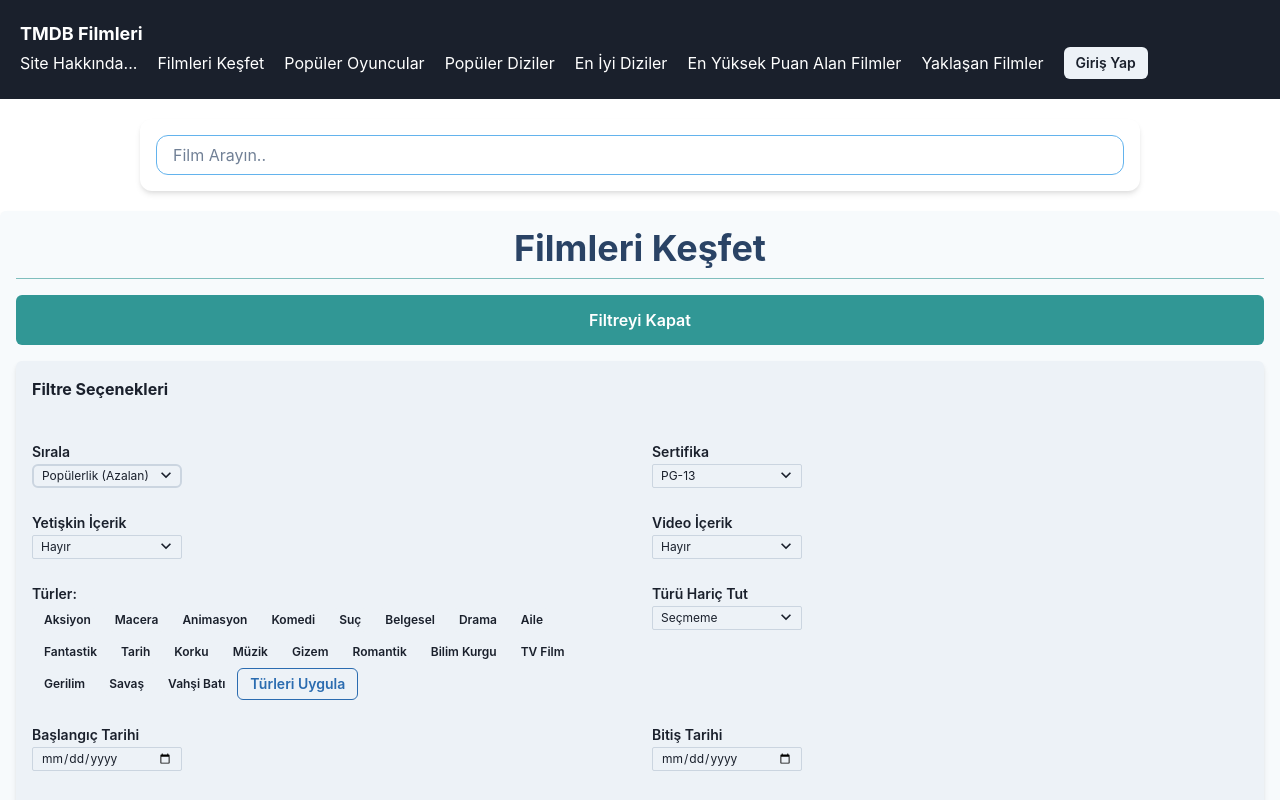
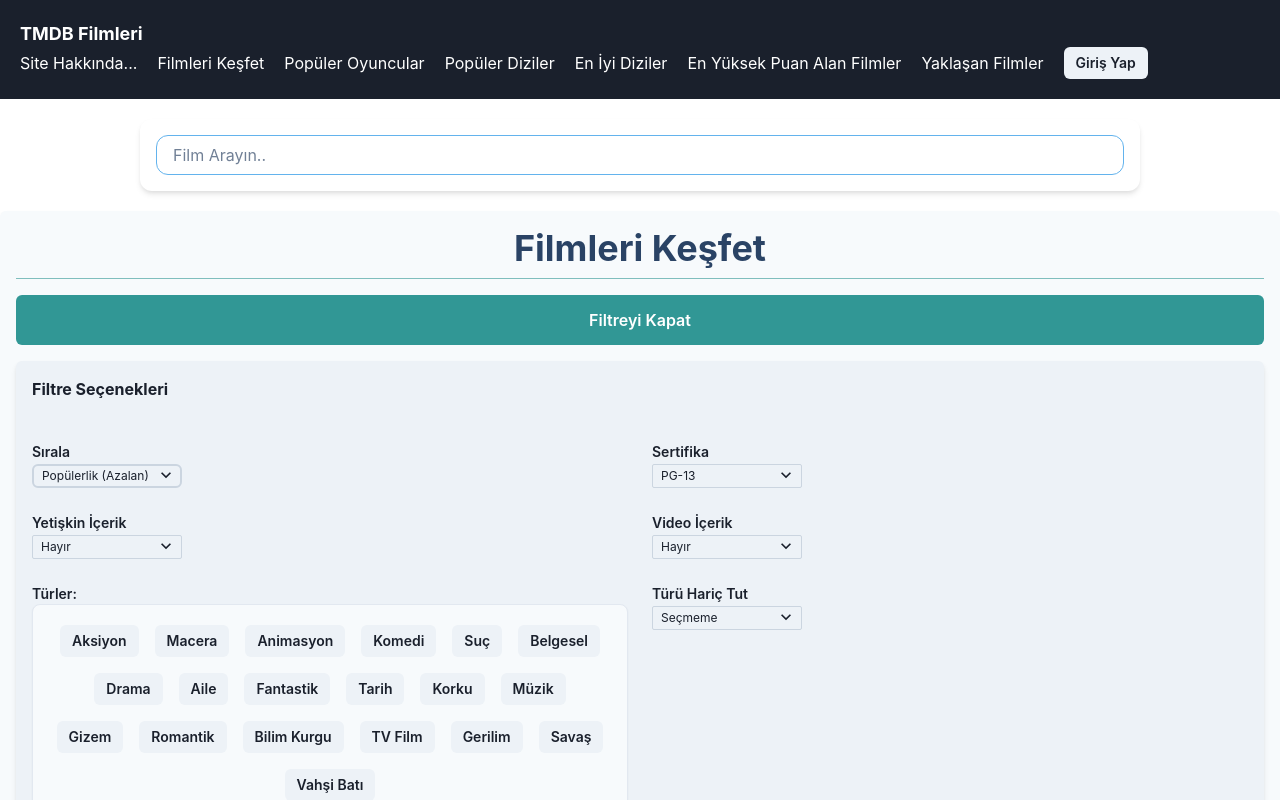
Before and after one commit to dxtaner/films-app-react, a React (Create React App) app: page /discoverMovies in a window 1280 px wide. Both pictures are taken after a click on the button "Filtrele". Shown: the top 800 px of the page. Built offline with nearby package versions, Linux system fonts and the light colour scheme.

Commit message:
GenreFilter edited

```diff
--- a/src/Components/Movies/FilteredMovies/GenreFilter.js
+++ b/src/Components/Movies/FilteredMovies/GenreFilter.js
@@ -1,49 +1,57 @@
 import React, { useState, useEffect } from "react";
+import { Button, Box, Flex, Wrap, WrapItem } from "@chakra-ui/react";
 import genreOptions from "../genreOptions";
-import { Button, Box } from "@chakra-ui/react";
 
 const GenreFilter = ({ queryParams, onFilterChange }) => {
   const [selectedGenres, setSelectedGenres] = useState([]);
 
   useEffect(() => {
-    if (queryParams.with_genres) {
-      setSelectedGenres(queryParams.with_genres.split(",").map(Number));
-    }
-  }, [queryParams]);
+    onFilterChange({
+      with_genres: selectedGenres.join(","),
+    });
+  }, [selectedGenres, onFilterChange, queryParams]);
 
   const handleGenreClick = (genreId) => {
-    if (selectedGenres.includes(genreId)) {
-      setSelectedGenres(selectedGenres.filter((id) => id !== genreId));
-    } else {
-      setSelectedGenres([...selectedGenres, genreId]);
-    }
-  };
-
-  const applyGenreFilters = () => {
-    onFilterChange("with_genres", selectedGenres.join(","));
+    const updatedGenres = selectedGenres.includes(genreId)
+      ? selectedGenres.filter((id) => id !== genreId)
+      : [...selectedGenres, genreId];
+    setSelectedGenres(updatedGenres);
+    onFilterChange("with_genres", updatedGenres.join(","));
   };
 
   return (
-    <Box>
+    <Box
+      p={4}
+      borderWidth={1}
+      borderRadius="lg"
+      boxShadow="sm"
+      bg="gray.50"
+      borderColor="gray.200"
+      _hover={{ boxShadow: "md", borderColor: "gray.300" }}>
+      <Flex wrap="wrap" justifyContent="center" alignItems="center">
+        <Wrap spacing={2} justify="center">
           {genreOptions.map((genre) => (
+            <WrapItem key={genre.id}>
               <Button
-          key={genre.id}
                 onClick={() => handleGenreClick(genre.id)}
-          colorScheme={selectedGenres.includes(genre.id) ? "blue" : "gray"}
-          size="xs"
-          isFullWidth
-          m={1}>
+                colorScheme={
+                  selectedGenres.includes(genre.id) ? "teal" : "gray"
+                }
+                size="sm"
+                m={1}
+                borderRadius="md"
+                _hover={{
+                  bg: selectedGenres.includes(genre.id)
+                    ? "teal.500"
+                    : "gray.300",
+                }}
+                _focus={{ outline: "none" }}>
                 {genre.name}
               </Button>
+            </WrapItem>
           ))}
-      <Button
-        onClick={applyGenreFilters}
-        colorScheme="blue"
-        variant="outline"
-        size="sm"
-        isFullWidth>
-        Türleri Uygula
-      </Button>
+        </Wrap>
+      </Flex>
     </Box>
   );
 };
```
Lines whose indentation alone changed are shown as unchanged.
